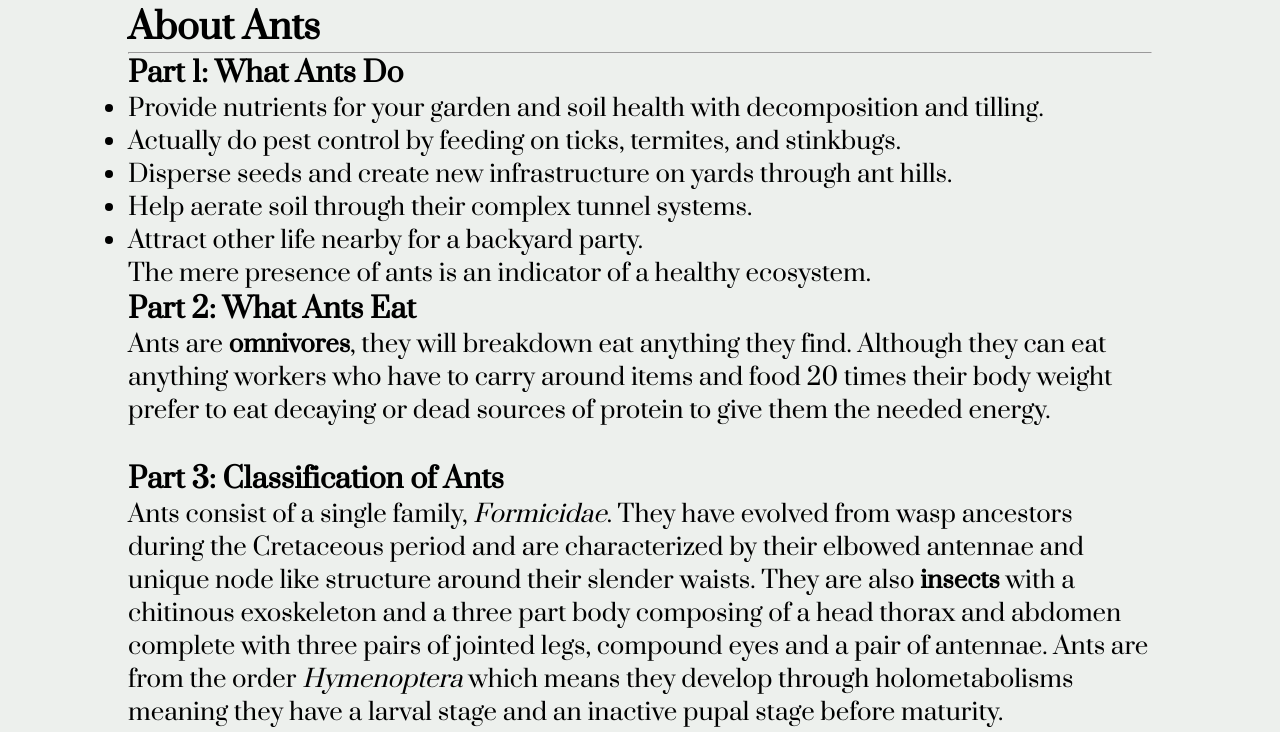
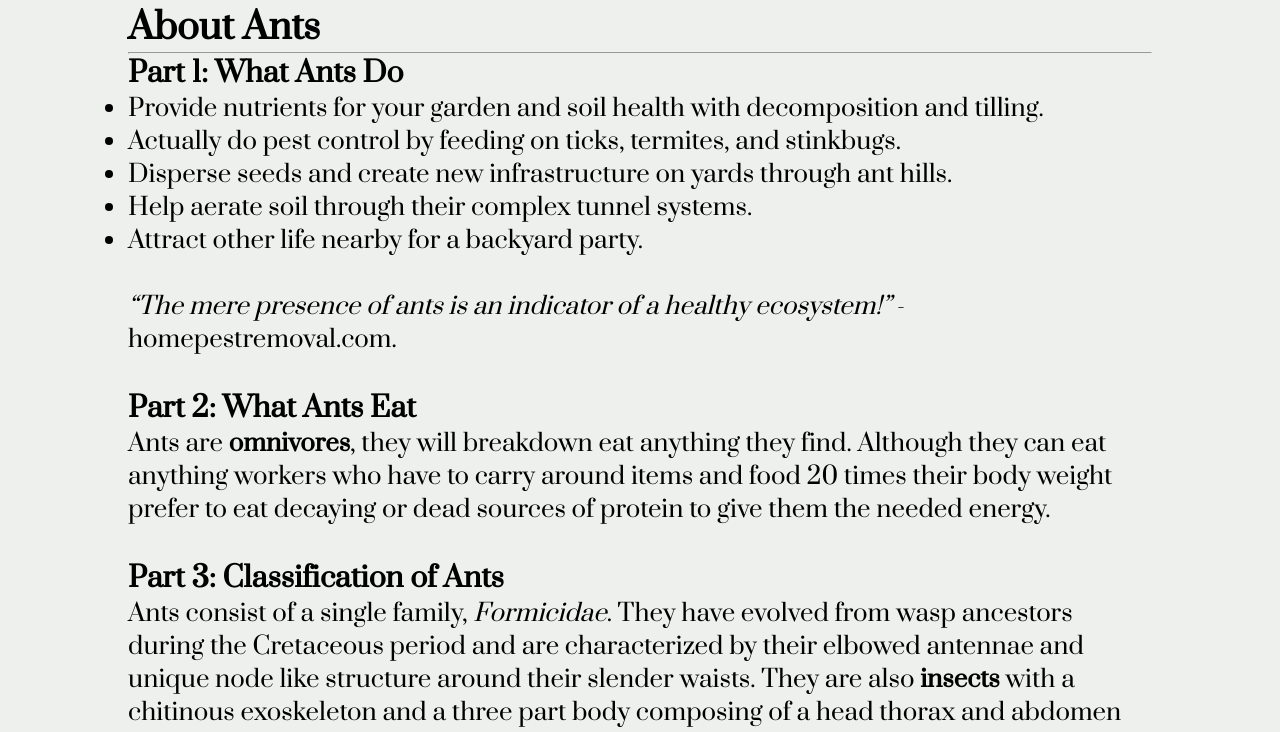
Before and after one commit to kobotabby/AntsAntsEverywhere, a plain HTML site: page index.html in a window 1280 px wide. Shown: the part 1029-1761 px from the top of the page. Drawn offline with Linux system fonts and the light colour scheme.

Commit message:
Added comments and adjusted line breaks.

```diff
--- a/index.html
+++ b/index.html
@@ -49,8 +49,11 @@
         <li>Actually do pest control by feeding on ticks, termites, and stinkbugs.</li>
         <li>Disperse seeds and create new infrastructure on yards through ant hills.
         <li>Help aerate soil through their complex tunnel systems.</li>
-         <li>Attract other life nearby for a backyard party. <br>The mere presence of ants is an indicator of a healthy ecosystem. <br></li>
+        <li>Attract other life nearby for a backyard party. </li>
       </ul>
+      <br>
+      <p><em><q>The mere presence of ants is an indicator of a healthy ecosystem!</em></q> - homepestremoval.com.</p>
+      <br>
 
       <h3 class="section__title section__title--about">Part 2: What Ants Eat</h3>
       <p>Ants are <strong>omnivores</strong>, they will breakdown eat anything they find. Although they can eat anything workers who have to carry around items and food 20 times their body weight prefer to eat decaying or dead sources of protein to give them the needed energy.</p>
```
Lines whose indentation alone changed are shown as unchanged.
